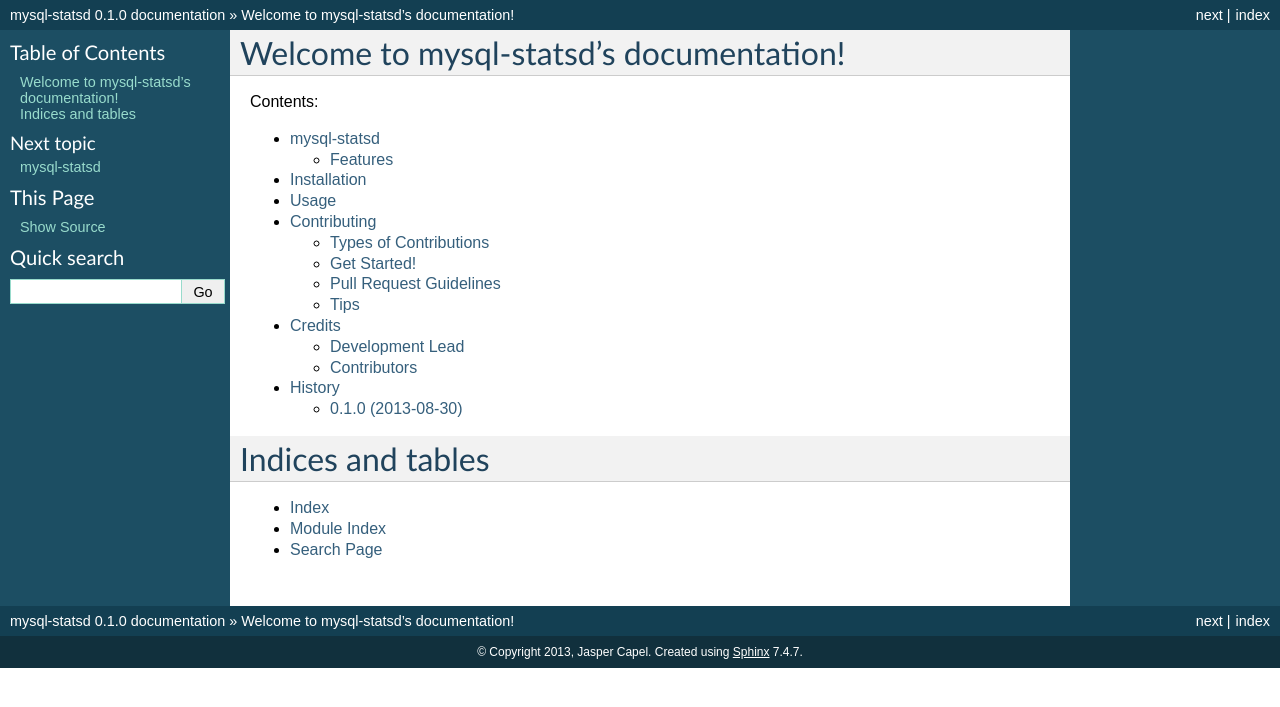
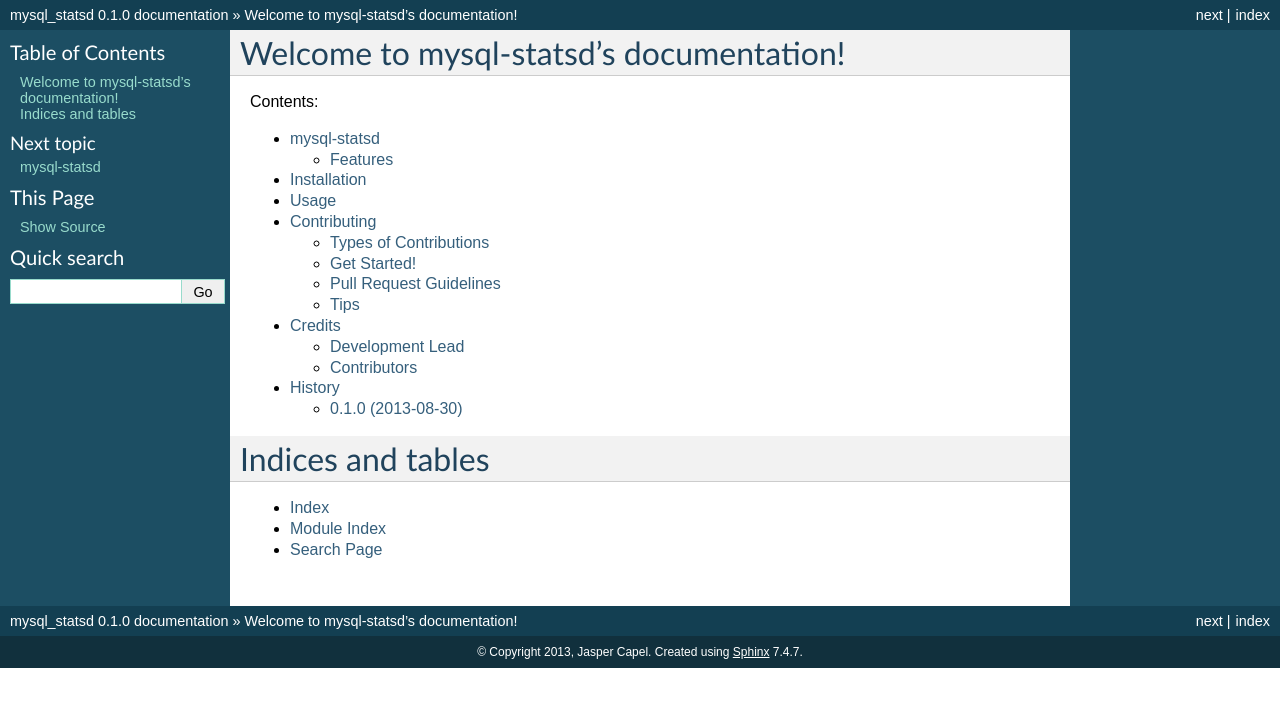
Before and after one commit to db-art/mysql-statsd, a Sphinx documentation site: the page built from docs/index.rst, in a window 1280 px wide. Shown: the top 707 px of the page. Built offline with Sphinx 7.4.7, drawn with Linux system fonts in a browser that asks for light colours; the version number is read from the project's files by our own code.

```diff
--- a/docs/conf.py
+++ b/docs/conf.py
@@ -28,7 +28,7 @@ project_root = os.path.dirname(cwd)
 # version is used.
 sys.path.insert(0, project_root)
 
-import mysql-statsd
+import mysql_statsd
 
 # -- General configuration -----------------------------------------------------
 
@@ -52,7 +52,7 @@ source_suffix = '.rst'
 master_doc = 'index'
 
 # General information about the project.
-project = u'mysql-statsd'
+project = u'mysql_statsd'
 copyright = u'2013, Jasper Capel'
 
 # The version info for the project you're documenting, acts as replacement for
@@ -60,9 +60,9 @@ copyright = u'2013, Jasper Capel'
 # built documents.
 #
 # The short X.Y version.
-version = mysql-statsd.__version__
+version = mysql_statsd.__version__
 # The full version, including alpha/beta/rc tags.
-release = mysql-statsd.__version__
+release = mysql_statsd.__version__
 
 # The language for content autogenerated by Sphinx. Refer to documentation
 # for a list of supported languages.
```
